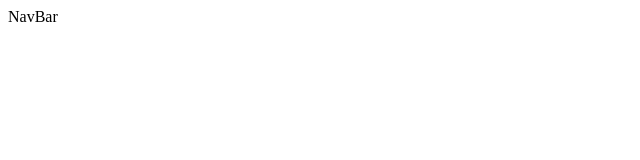
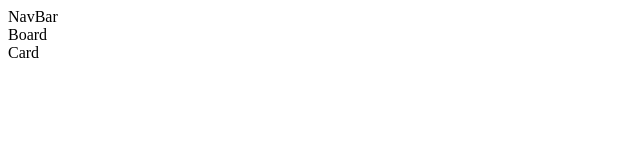
Before and after one commit to Jaehyeokk/vue-trello-front, a Vue app: page /b/1/c/1 in a window 1280 px wide. Shown: the top 160 px of the page, without its empty margins (0-640 px from the left). Built offline with nearby package versions, Linux system fonts and the light colour scheme.

Commit message:
라우트 설정

```diff
--- /dev/null
+++ b/src/views/Board.vue
@@ -0,0 +1,12 @@
+<template>
+	<div>
+		<div>Board</div>
+		<router-view></router-view>
+	</div>
+</template>
+
+<script>
+export default {}
+</script>
+
+<style></style>
--- /dev/null
+++ b/src/views/Card.vue
@@ -0,0 +1,9 @@
+<template>
+	<div>Card</div>
+</template>
+
+<script>
+export default {}
+</script>
+
+<style></style>
--- /dev/null
+++ b/src/views/Login.vue
@@ -0,0 +1,9 @@
+<template>
+	<div>Login</div>
+</template>
+
+<script>
+export default {}
+</script>
+
+<style></style>
--- /dev/null
+++ b/src/views/PageNotFound.vue
@@ -0,0 +1,9 @@
+<template>
+	<div>404 | Page Not Found</div>
+</template>
+
+<script>
+export default {}
+</script>
+
+<style></style>
```
Also changed, not shown: src/router/index.js (+20 -0 lines).
